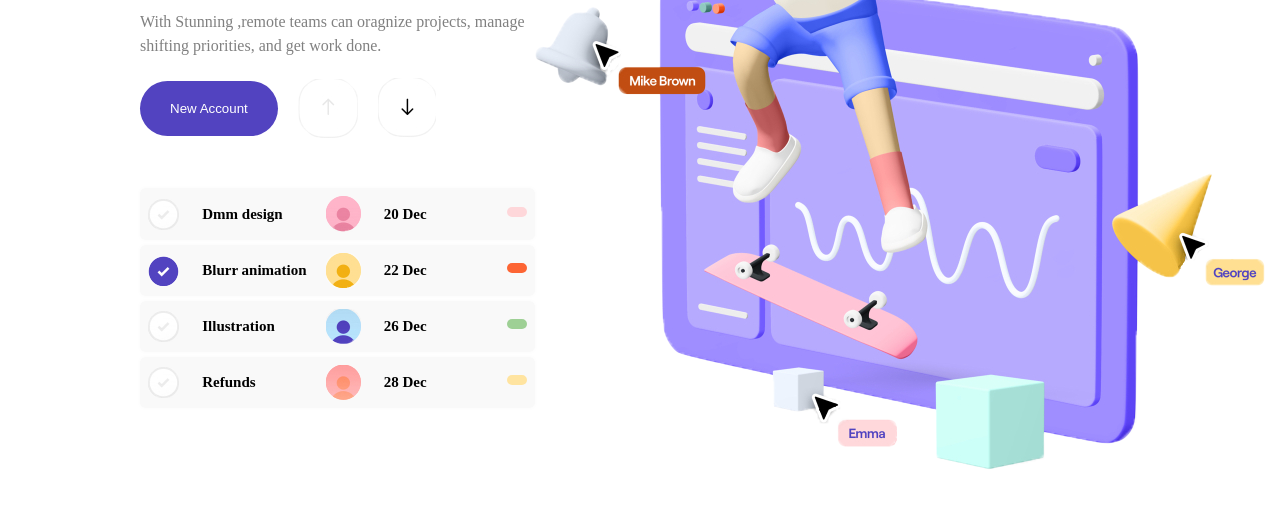
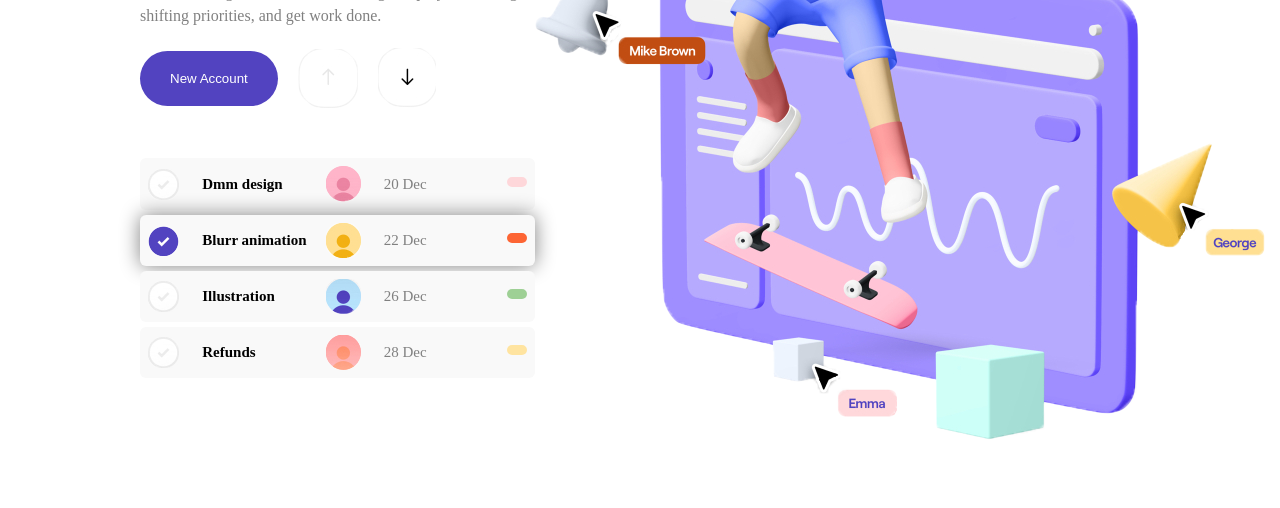
Before and after one commit to sd8917/Stunning-website, a plain HTML site: page index.html in a window 1280 px wide. Shown: the part 330-838 px from the top of the page. Drawn offline with Linux system fonts and the light colour scheme.

Commit message:
Update style.css

```diff
--- a/style.css
+++ b/style.css
@@ -56,7 +56,7 @@ body,h1,p{
     height: 100vh;
     flex-wrap: nowrap;
     box-sizing: border-box;
-    margin-top: 150px;
+    margin-top: 120px;
     margin-left: 140px;
 }
 #landing-section div button{
@@ -116,13 +116,12 @@ body,h1,p{
 }
 .list-item:hover{
     background-color: white;
-    box-shadow: 0 2px 2px #ccc;
+    box-shadow: 0 0 20px gray;
 }
 .list-item-wrapper div{
     background-color: #F9F9F9;
     margin-bottom: 5px;
     border-radius: 6px;
-    box-shadow: 0 0 4px #F9F9F9;
 }
 .list-item p{
     font-size: 15px;
@@ -130,6 +129,10 @@ body,h1,p{
     width: 100px;
     box-sizing: border-box;
     white-space: nowrap;
+}
+#date{
+    color: grey;
+    font-weight: 200;
 }
 .left-part{
     width: 100%;
@@ -158,6 +161,7 @@ body,h1,p{
 .item4 .progress-bar{
     background-color: #FFE4A0;
 }
+
 .active{
     box-shadow: 0 0 20px gray;
 }
```
